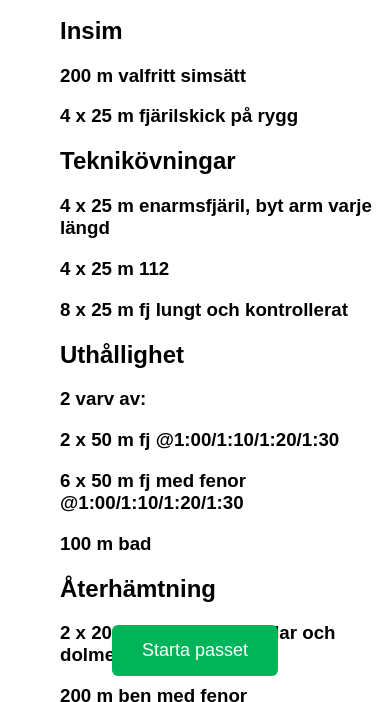
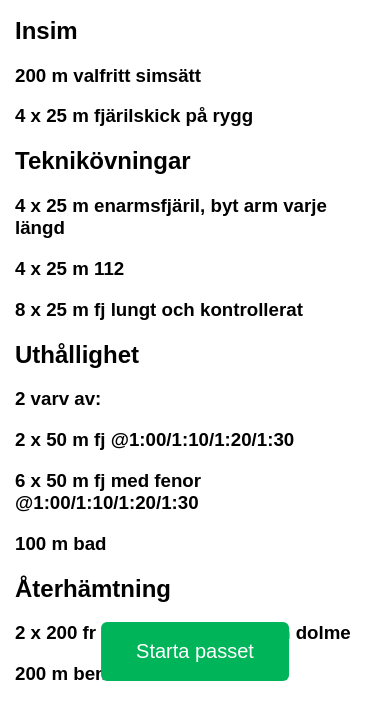
Before and after one commit to noahalmen08/swimfly.github.io, a plain HTML site: page visa1.html in a window 390 px wide. Shown: the part 148-850 px from the top of the page. Drawn offline with Linux system fonts and the light colour scheme.

Commit message:
Add files via upload

```diff
--- a/visa.css
+++ b/visa.css
@@ -14,10 +14,26 @@
     text-align: center;
     font-size: 18px;
     z-index: 1000;
+    white-space: nowrap; /* NY */
 }
 
-body{
+body {
     margin: 0;
     font-family: 'Montserrat', sans-serif;
     padding-left: 60px;
 }
+
+/* Mobil */
+@media (max-width: 500px) {
+
+    .startknapp {
+        font-size: 20px; /* ÄNDRAD */
+        padding: 18px 35px; /* ÄNDRAD */
+        bottom: 15px; /* ÄNDRAD */
+    }
+
+    body {
+        padding-left: 15px; /* ÄNDRAD */
+        padding-right: 15px; /* NY */
+    }
+}
--- a/visa1.html
+++ b/visa1.html
@@ -2,6 +2,7 @@
 <html lang="en">
     <head>
         <meta charset="UTF-8" />
+        <meta name="viewport" content="width=device-width, initial-scale=1.0">
         <link rel="stylesheet" href="visa.css">
 
         <title>Title</title>
```
Also changed, not shown: visa2.html (+1 -0 lines), visa3.html (+1 -0 lines), visa4.html (+1 -0 lines).
